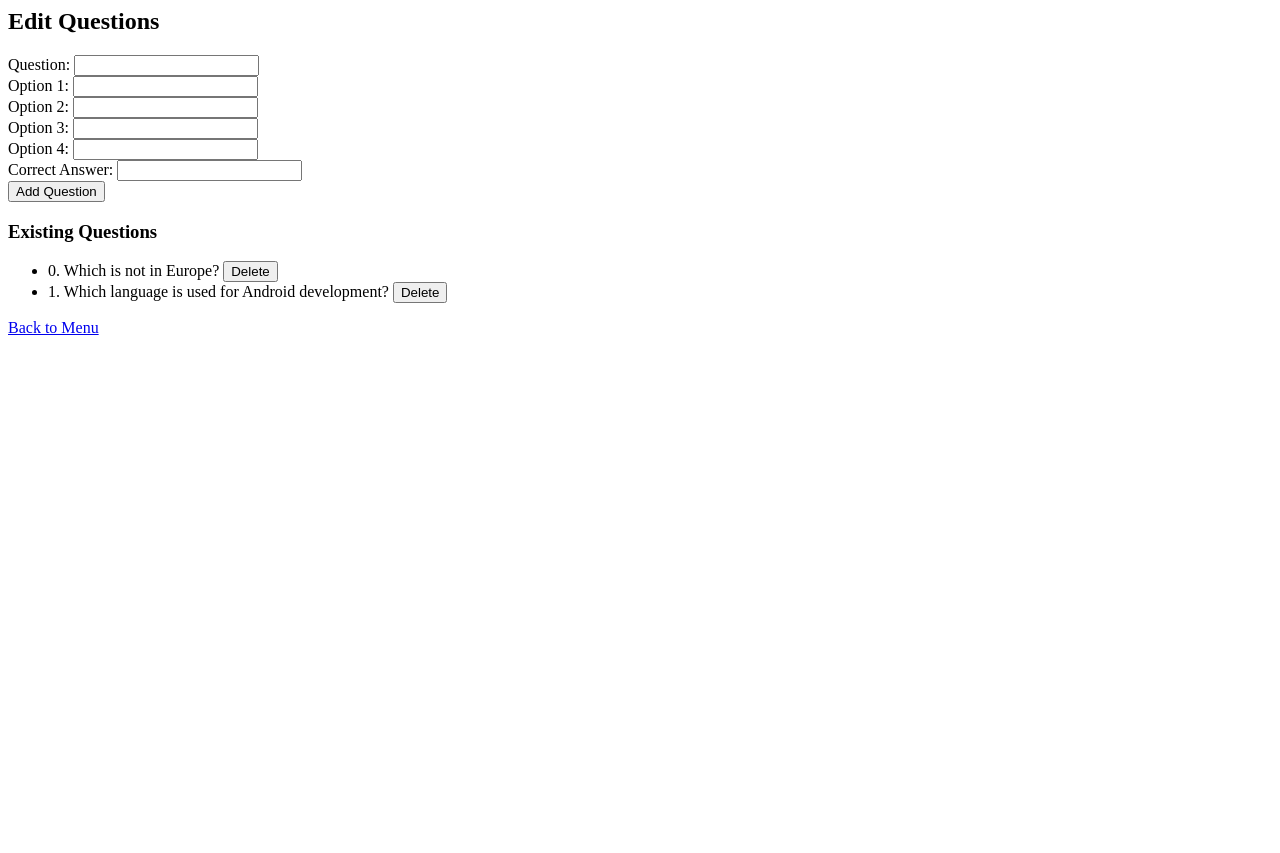
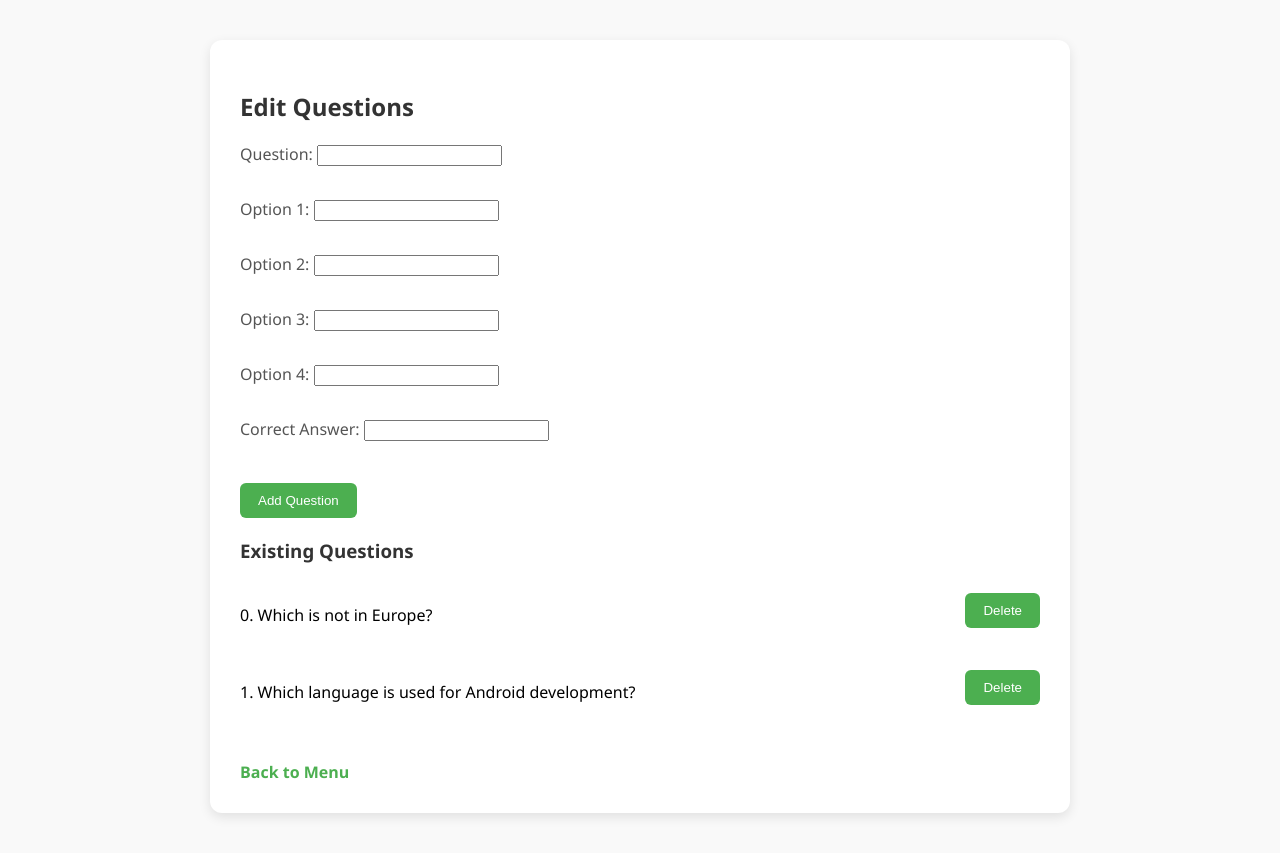
Before and after one commit to WunnaNyan/quiz-app, a Flask app: page /edit in a window 1280 px wide. Before the commit the page ends 335 px from the top, so only its background shows below. Run offline with Flask 3, Linux system fonts and the light colour scheme.

Commit message:
Refactor templates to use base layout and apply global CSS styling

```diff
--- /dev/null
+++ b/static/css/style.css
@@ -0,0 +1,82 @@
+body {
+  font-family: 'Segoe UI', Tahoma, Geneva, Verdana, sans-serif;
+  background-color: #f9f9f9;
+  margin: 0;
+  padding: 0;
+  display: flex;
+  justify-content: center;
+  align-items: flex-start;
+  min-height: 100vh;
+}
+
+.container {
+  width: 90%;
+  max-width: 800px;
+  margin: 40px auto;
+  background: #fff;
+  padding: 30px;
+  border-radius: 12px;
+  box-shadow: 0 4px 12px rgba(0,0,0,0.1);
+}
+
+h1, h2, h3 {
+  color: #333;
+  margin-bottom: 20px;
+}
+
+form {
+  margin-bottom: 20px;
+}
+
+label {
+  display: block;
+  margin-bottom: 10px;
+  color: #555;
+}
+
+input[type="text"], input[type="radio"] {
+  margin-right: 10px;
+  padding: 6px;
+}
+
+button {
+  background-color: #4CAF50;
+  color: white;
+  padding: 10px 18px;
+  border: none;
+  border-radius: 6px;
+  cursor: pointer;
+  margin-top: 10px;
+}
+
+button:hover {
+  background-color: #45a049;
+}
+
+a.back-link {
+  display: inline-block;
+  margin-top: 20px;
+  text-decoration: none;
+  color: #4CAF50;
+  font-weight: bold;
+}
+
+a.back-link:hover {
+  text-decoration: underline;
+}
+
+ul.question-list {
+  list-style-type: none;
+  padding-left: 0;
+}
+
+ul.question-list li {
+  margin-bottom: 12px;
+  display: flex;
+  justify-content: space-between;
+  align-items: center;
+}
+
+.delete-form {
+  display: inline;
+}
--- /dev/null
+++ b/templates/base.html
@@ -0,0 +1,13 @@
+<!DOCTYPE html>
+<html lang="en">
+<head>
+    <meta charset="UTF-8">
+    <title>{% block title %}Quiz App{% endblock %}</title>
+    <link rel="stylesheet" href="{{ url_for('static', filename='css/style.css') }}">
+</head>
+<body>
+<div class="container">
+    {% block content %}{% endblock %}
+</div>
+</body>
+</html>
--- a/templates/edit.html
+++ b/templates/edit.html
@@ -1,21 +1,24 @@
+{% extends 'base.html' %}
+{% block title %}Edit Questions{% endblock %}
+{% block content %}
 <h2>Edit Questions</h2>
-<form method="POST">
+<form method="POST" class="edit-form">
   <input type="hidden" name="action" value="add">
-  Question: <input name="question"><br>
-  Option 1: <input name="opt1"><br>
-  Option 2: <input name="opt2"><br>
-  Option 3: <input name="opt3"><br>
-  Option 4: <input name="opt4"><br>
-  Correct Answer: <input name="correct"><br>
+  <label>Question: <input name="question"></label><br>
+  <label>Option 1: <input name="opt1"></label><br>
+  <label>Option 2: <input name="opt2"></label><br>
+  <label>Option 3: <input name="opt3"></label><br>
+  <label>Option 4: <input name="opt4"></label><br>
+  <label>Correct Answer: <input name="correct"></label><br>
   <button type="submit">Add Question</button>
 </form>
 
 <h3>Existing Questions</h3>
-<ul>
+<ul class="question-list">
   {% for q in questions %}
   <li>
     {{ loop.index0 }}. {{ q.question }}
-      <form method="POST" style="display:inline;">
+    <form method="POST" class="delete-form">
       <input type="hidden" name="action" value="delete">
       <input type="hidden" name="index" value="{{ loop.index0 }}">
       <button type="submit">Delete</button>
@@ -23,4 +26,5 @@
   </li>
   {% endfor %}
 </ul>
-<a href="/">Back to Menu</a>
+<a class="back-link" href="/">Back to Menu</a>
+{% endblock %}
--- a/templates/result.html
+++ b/templates/result.html
@@ -1,2 +1,6 @@
+{% extends 'base.html' %}
+{% block title %}Result{% endblock %}
+{% block content %}
 <h2>{{ result }}</h2>
-<a href="/">Back to Menu</a>
+<a class="back-link" href="/">Back to Menu</a>
+{% endblock %}
```
Also changed, not shown: templates/menu.html (+9 -2 lines), templates/play.html (+6 -2 lines). Lines whose indentation alone changed are shown as unchanged.
